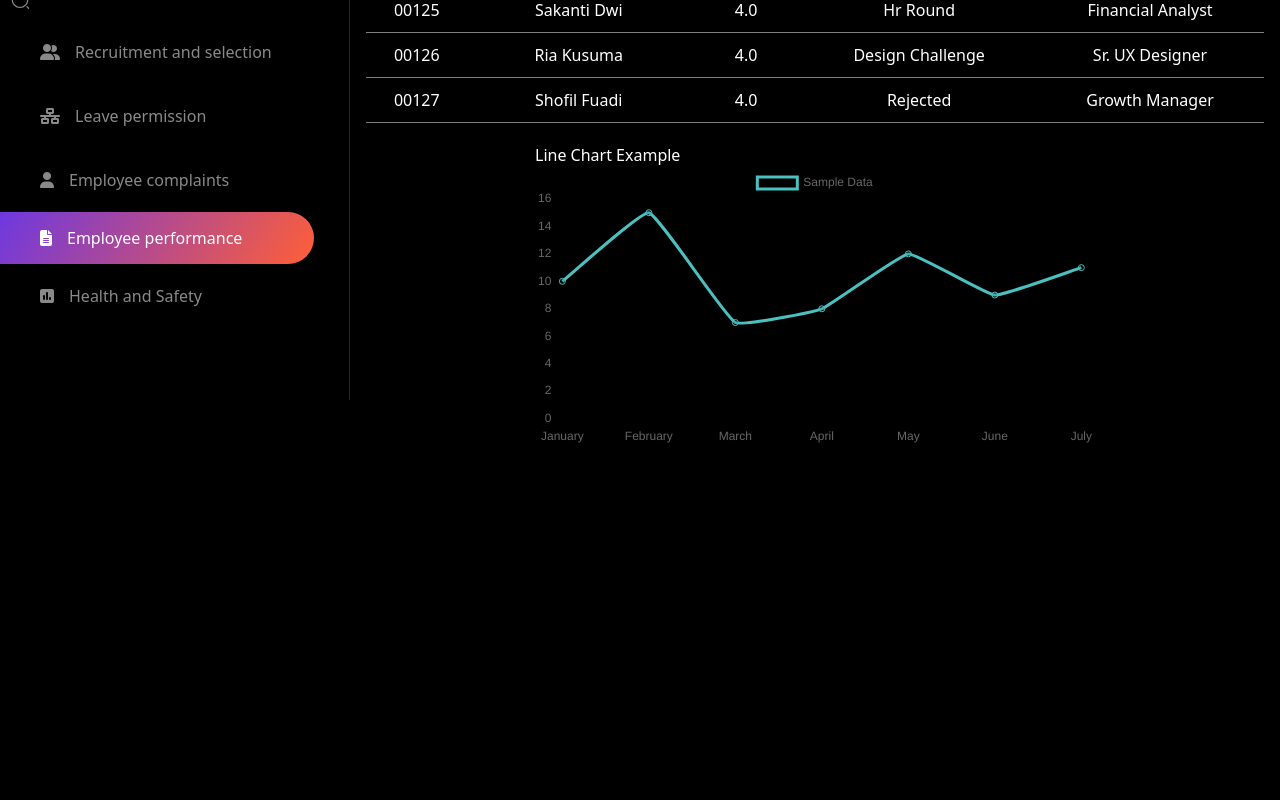
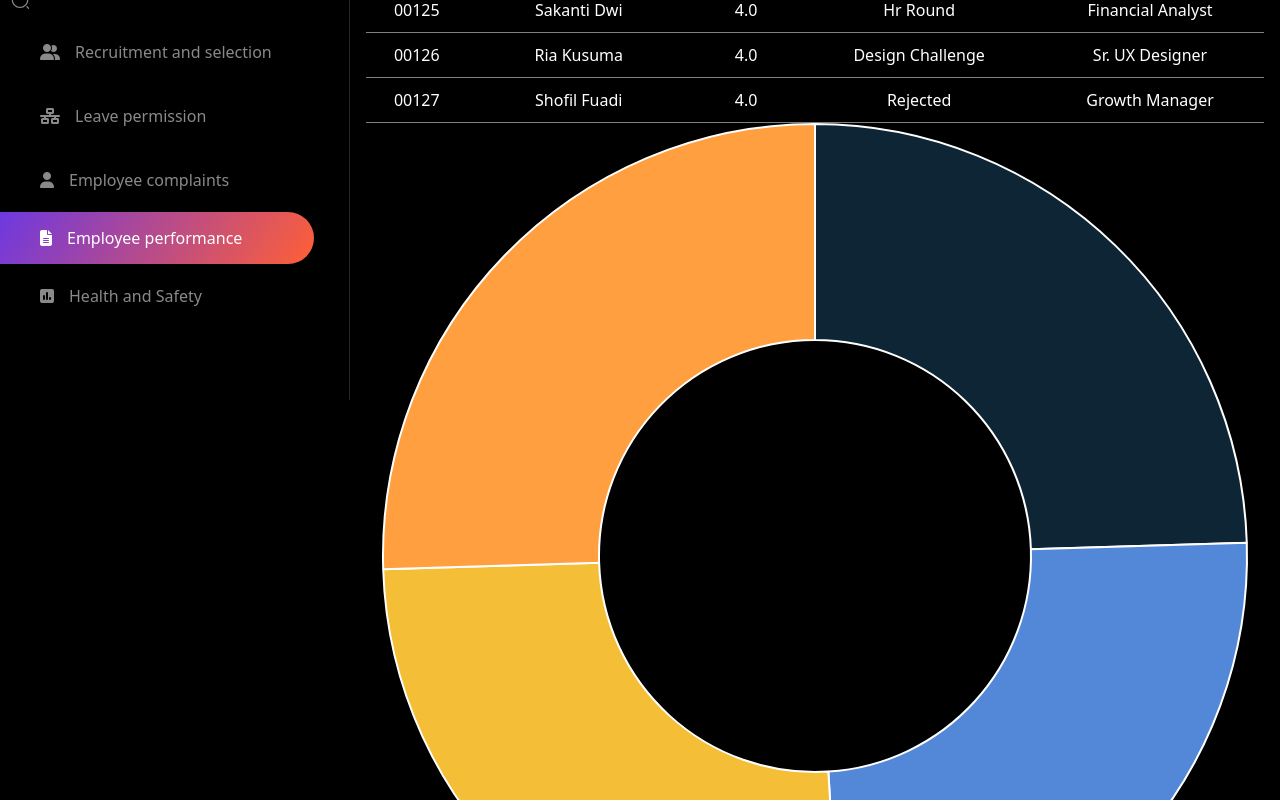
Before and after one commit to AsyaMammadli/HR-Payroll, a React (Vite) app: page /employee-performance in a window 1280 px wide. Shown: the part 400-1200 px from the top of the page. Before the commit the page ends 883 px from the top, so only its background shows below. Built offline with nearby package versions, Linux system fonts and the light colour scheme; data requests are answered from the project's data file.

Commit message:
improvements

```diff
--- a/db.json
+++ b/db.json
@@ -179,8 +179,7 @@
         "reason": "Eid holiday",
         "start": "19/04/20",
         "expire": "26/04/20",
-        "status": "Approved",
-        "option": "PRINT LEAVE LETTER"
+        "status": "Approved"
       },
       {
         "letterCode": "CUTI002",
@@ -190,8 +189,7 @@
         "reason": "Sick",
         "start": "11/04/20",
         "expire": "15/04/20",
-        "status": "Approved",
-        "option": "PRINT LEAVE LETTER"
+        "status": "Approved"
       },
       {
         "letterCode": "CUTI003",
@@ -201,8 +199,7 @@
         "reason": "Honeymoon holiday",
         "start": "15/04/20",
         "expire": "17/02/20",
-        "status": "Rejected",
-        "option": "PRINT LEAVE LETTER"
+        "status": "Rejected"
       }
  ],
 
--- /dev/null
+++ b/src/components/DoughnutChart.jsx
@@ -0,0 +1,39 @@
+import { Doughnut } from "react-chartjs-2";
+
+const DoughnutChart = () => {
+  const data = {
+    labels: ["Davin 20%", "Amalia 21%", "Sakanti 22%", "Ria 21%"],
+
+    datasets: [
+      {
+        backgroundColor: [
+          "rgba(13, 37, 53, 1)",
+          "rgba(83, 136, 216, 1)",
+          "rgba(244, 190, 55, 1)",
+          "rgba(255, 159, 64, 1)",
+        ],
+        data: [50, 50, 52, 52],
+        hoverOffset: 4,
+      },
+    ],
+  };
+  const options = {
+    plugins: {
+      legend: {
+        position: "bottom", // This moves the y-axis labels to the bottom
+      },
+    },
+    scales: {
+      x: {
+        display: false, // Removes the X-axis
+      },
+      y: {
+        display: false, // Removes the Y-axis
+      },
+    },
+  };
+
+  return <Doughnut data={data} options={options} />;
+};
+
+export default DoughnutChart;
--- a/src/components/LineChart.jsx
+++ b/src/components/LineChart.jsx
@@ -3,14 +3,23 @@ import { Line } from "react-chartjs-2";
 const LineChart = () => {
   // Sample data for the line chart
   const data = {
-    labels: ["January", "February", "March", "April", "May", "June", "July"],
+    labels: [
+      "Monday",
+      "Tuesday",
+      "Wednesday",
+      "Thursday",
+      "Friday",
+      "Saturday",
+      "Sunday",
+    ],
     datasets: [
       {
-        label: "Sample Data",
-        data: [10, 15, 7, 8, 12, 9, 11],
-        fill: false,
-        borderColor: "rgb(75, 192, 192)",
-        tension: 0.1,
+        label: "Employee Contribution",
+        data: [60, 30, 50, 30, 25, 50, 70],
+        fill: true,
+        backgroundColor: "rgba(151, 108, 0, 1), rgba(22, 24, 25, 1)",
+        borderColor: "rgba(255, 255, 255, 1)",
+        tension: 0.4,
       },
     ],
   };
--- a/src/pages/EmployeePerformance/index.jsx
+++ b/src/pages/EmployeePerformance/index.jsx
@@ -4,6 +4,7 @@ import { useState, useEffect } from "react";
 import "./index.css";
 import User from "../../assets/User.svg";
 import LineChart from "../../components/LineChart";
+import DoughnutChart from "../../components/DoughnutChart";
 
 const EmployeePerformance = () => {
   const baseURL = "http://localhost:3000/employee-performance";
@@ -53,7 +54,8 @@ const EmployeePerformance = () => {
           </li>
         </ul>
 
-        <table className="customTable">
+        <div className="flex justify-between">
+          <table className="customTable w-7/12">
             <tr>
               <th>ID</th>
               <th>Name Surname</th>
@@ -71,9 +73,13 @@ const EmployeePerformance = () => {
               </tr>
             ))}
           </table>
+          <div className="flex justify-center items-center mt-8 w-3/12">
+            <DoughnutChart />
+          </div>
+        </div>
 
-        <div style={{ maxWidth: "600px", margin: "0 auto", padding: "20px" }}>
-          <h1>Line Chart Example</h1>
+        <div style={{ maxWidth: "800px", margin: "0 auto", padding: "20px" }}>
+          <h1>Customer Satisfaction </h1>
           <LineChart />
         </div>
       </>
--- a/src/pages/LeavePermission/index.jsx
+++ b/src/pages/LeavePermission/index.jsx
@@ -67,10 +67,17 @@ const LeavePermission = () => {
 
             <td>
               {user.status == "Approved" && (
-                <div className="bg-blue-500 rounded-md my-2">{user.option}</div>
+                <button
+                  className="bg-blue-500 rounded-md my-2"
+                  onClick={window.print}
+                >
+                  PRINT LEAVE LETTER
+                </button>
               )}
               {user.status == "Rejected" && (
-                <div className="bg-gray-500 rounded-md my-2">{user.option}</div>
+                <button className="bg-gray-500 rounded-md my-2">
+                  PRINT LEAVE LETTER
+                </button>
               )}
             </td>
           </tr>
```
Lines whose indentation alone changed are shown as unchanged.
